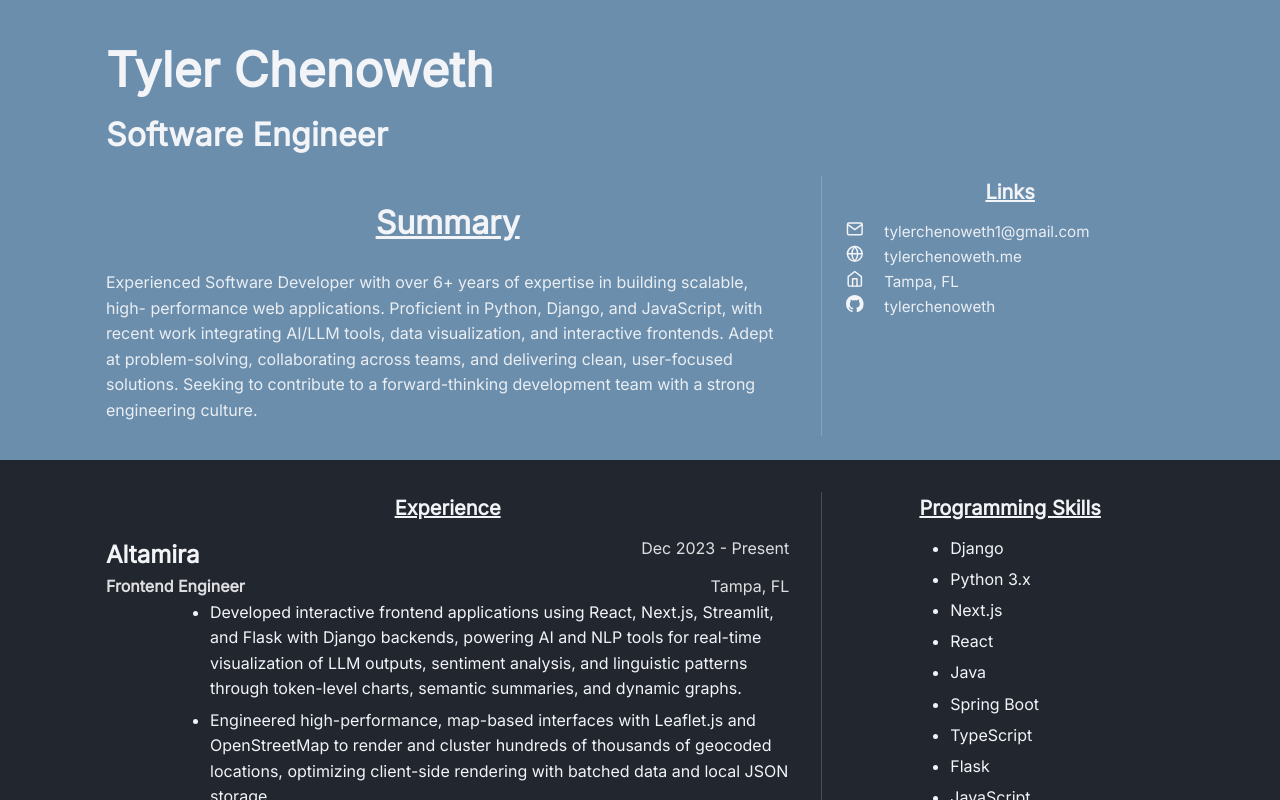
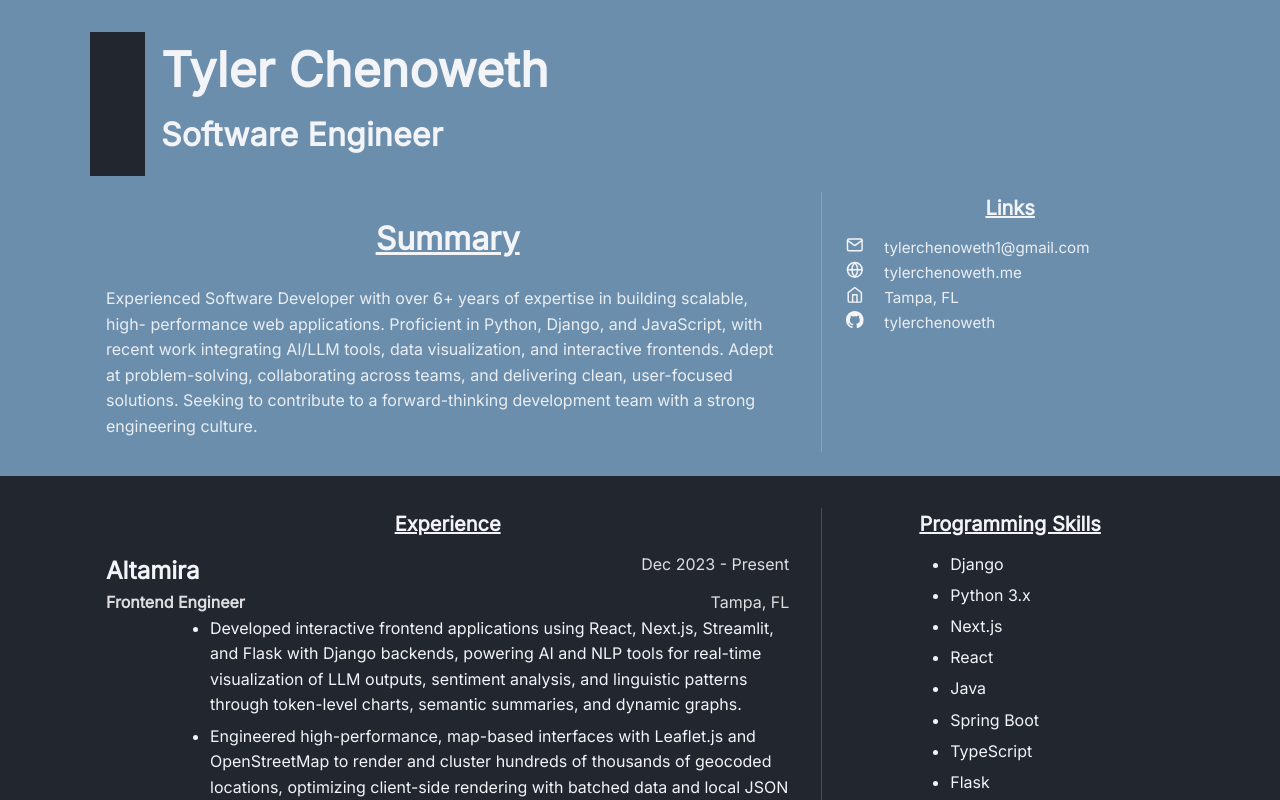
Before and after one commit to tylerchenoweth/Resume, a React (Create React App) app in the folder resume/: page / in a window 1280 px wide. Shown: the top 800 px of the page. Built offline with nearby package versions, Linux system fonts and the light colour scheme.

Commit message:
added block next to title

```diff
--- a/resume/src/App.css
+++ b/resume/src/App.css
@@ -51,6 +51,20 @@ a:hover { text-decoration: underline; }
 }
 
 
+
+.nameTitle {
+  display: flex;
+  margin: 0 auto var(--space-4);
+  max-width: var(--maxw);
+}
+
+.block {
+  background-color: var(--bg-main);
+  min-height: 100%;
+  width: 5%;
+}
+
+
 .name {
   max-width: var(--maxw);
   margin: 0 auto var(--space-4);
@@ -76,6 +90,11 @@ a:hover { text-decoration: underline; }
 
 
 }
+
+
+
+
+
 
 /* Header columns: 66 / 34 split */
 .headerLeft  { flex: 0 1 66%; }
--- a/resume/src/App.js
+++ b/resume/src/App.js
@@ -20,9 +20,13 @@ function App() {
   return (
     <div className="App">
       <header className="App-header">
+
         <div className="nameTitle">
-          <h1 className="name">{header.name}</h1>
-          <h2 className="jobTitle">{header.title}</h2>
+          <div className="block"></div>
+          <div className="nameTitleRight">
+            <h1 className="name">{header.name}</h1>
+            <h2 className="jobTitle">{header.title}</h2>
+          </div>
         </div>
 
         <div className="leftRight">
```
